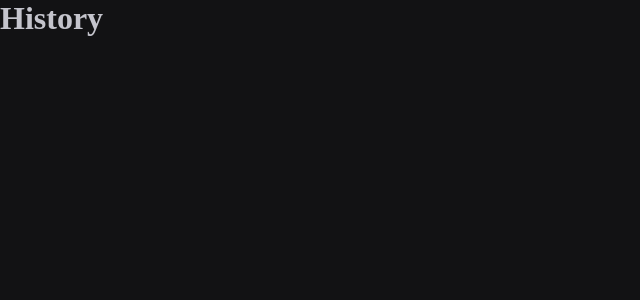
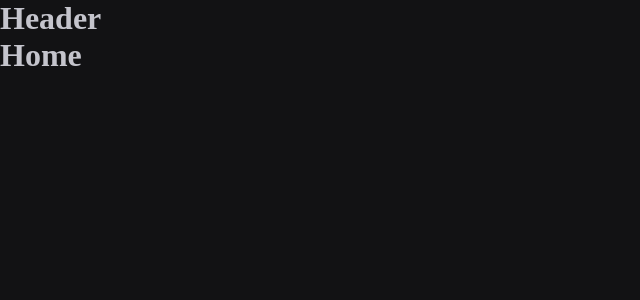
Before and after one commit to ItaloRodriguesDev/Ignite-Timer, a React (Vite) app: page /history in a window 1280 px wide. Shown: the top 300 px of the page, without its empty margins (0-640 px from the left). Built offline with nearby package versions, Linux system fonts and the light colour scheme.

Commit message:
Layout de rotas

```diff
--- /dev/null
+++ b/src/Layouts/DefaulLayout.tsx
@@ -0,0 +1,11 @@
+import { Outlet } from 'react-router-dom'
+import { Header } from '../components/Header'
+
+export function DefaultLayout() {
+  return (
+    <div>
+      <Header />
+      <Outlet />
+    </div>
+  )
+}
--- a/src/Router.tsx
+++ b/src/Router.tsx
@@ -1,12 +1,15 @@
 import { Routes, Route } from 'react-router-dom'
+import { DefaultLayout } from './Layouts/DefaulLayout'
 import { History } from './pages/History'
-import { Home } from './pages/home'
+import { Home } from './pages/Home'
 
 export function Router() {
   return (
     <Routes>
-      <Route path="/" element={<Home />} />
-      <Route path="/history" element={<History />} />
+      <Route path="/" element={<DefaultLayout />}>
+        <Route path="/" element={<Home />} />
+        <Route path="/history" element={<History />} />
+      </Route>
     </Routes>
   )
 }
--- /dev/null
+++ b/src/components/Header.tsx
@@ -0,0 +1,3 @@
+export function Header() {
+  return <h1>Header</h1>
+}
--- a/src/pages/History.tsx
+++ b/src/pages/History.tsx
@@ -1,3 +1,7 @@
 export function History() {
-  return <h1>History</h1>
+  return (
+    <div>
+      <h1>Home</h1>
+    </div>
+  )
 }
--- a/src/pages/Home.tsx
+++ b/src/pages/Home.tsx
@@ -1,3 +1,7 @@
 export function Home() {
-  return <h1>Home</h1>
+  return (
+    <div>
+      <h1>History</h1>
+    </div>
+  )
 }
```
